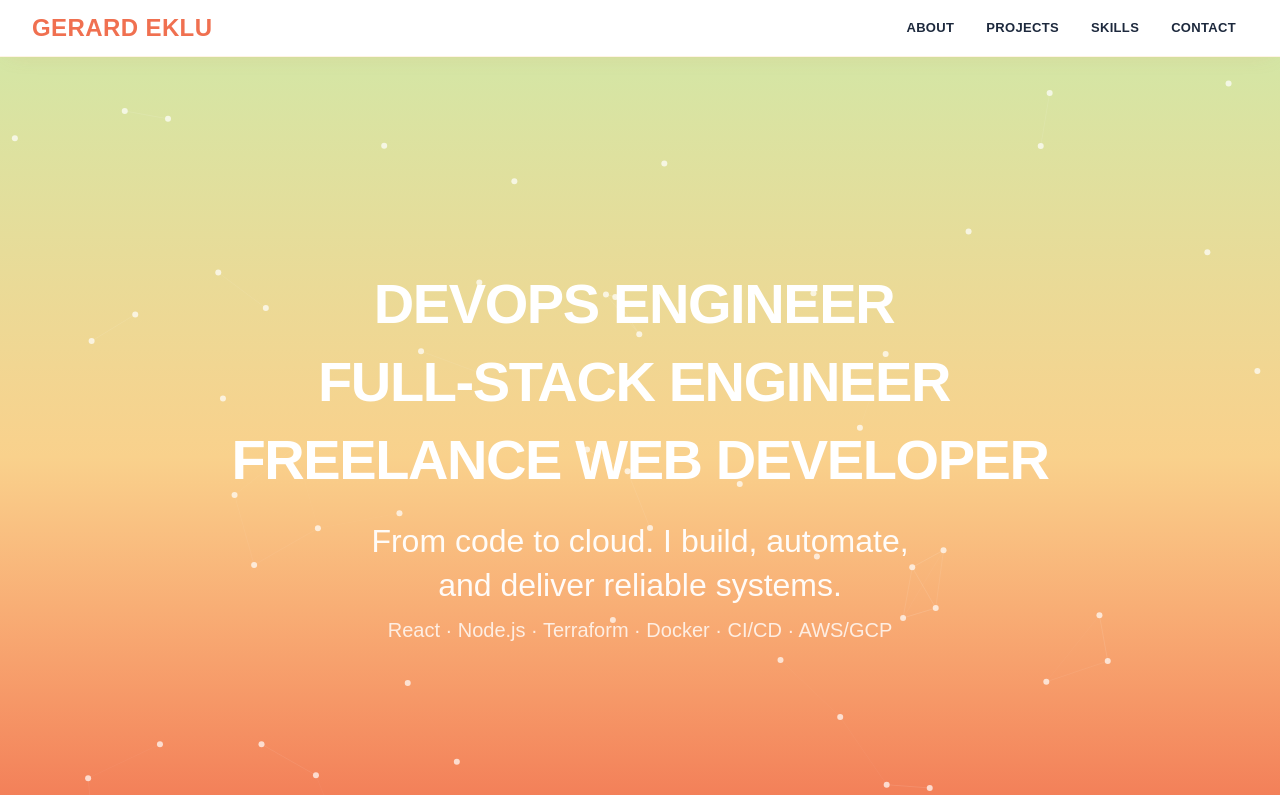
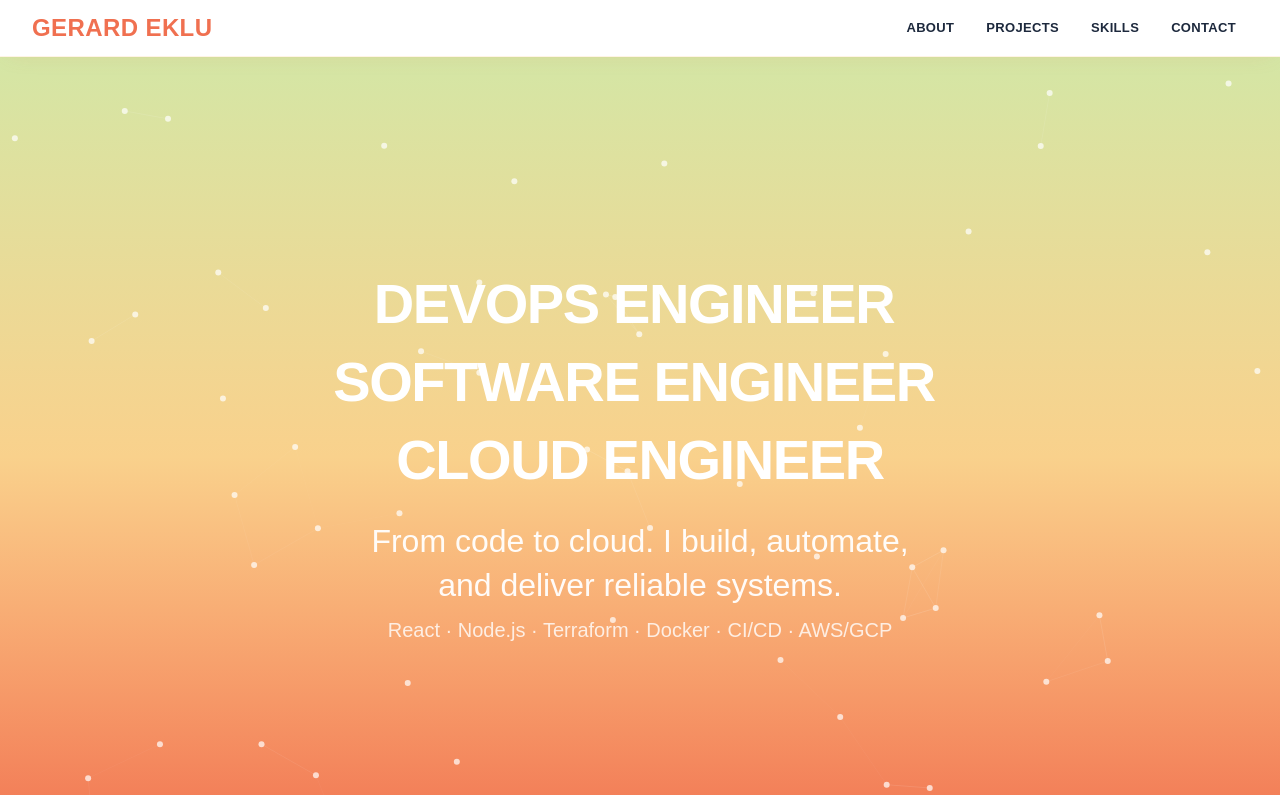
Before and after one commit to gerardinhoo/gerard-portfolio, a Next.js app: page / in a window 1280 px wide. Shown: the top 795 px of the page. Built offline with nearby package versions, Linux system fonts and the light colour scheme.

Commit message:
Updated hero

```diff
--- a/app/components/Hero.tsx
+++ b/app/components/Hero.tsx
@@ -18,9 +18,9 @@ export default function Hero() {
         >
           <span>DevOps Engineer</span>
           <span className='opacity-70' />
-          <span>Full-Stack Engineer</span>
+          <span>Software Engineer</span>
           <span className='opacity-70' />
-          <span>Freelance Web Developer</span>
+          <span>Cloud Engineer</span>
         </h1>
 
         {/* Mobile version (stacked) */}
--- a/app/components/Resume.tsx
+++ b/app/components/Resume.tsx
@@ -11,7 +11,7 @@ export default function Resume() {
         </p>
 
         <a
-          href='/Gerard_Eklu_resume.pdf'
+          href='/Gerard_Eklu_DevOps_Cloud_Software_Engineer_Resume.pdf'
           target='_blank'
           rel='noopener noreferrer'
           className='inline-flex items-center gap-2 px-6 py-3 rounded-xl bg-[#F07050] hover:bg-[#d95d3f] transition text-white font-semibold shadow-md'
```
